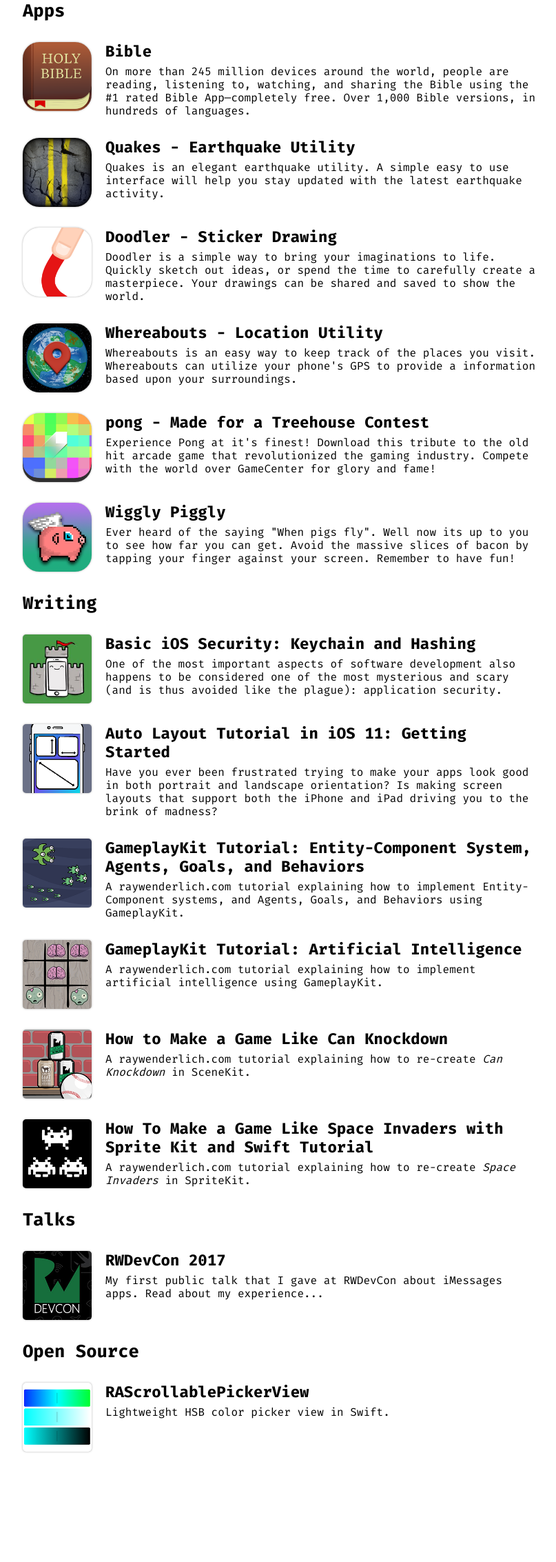
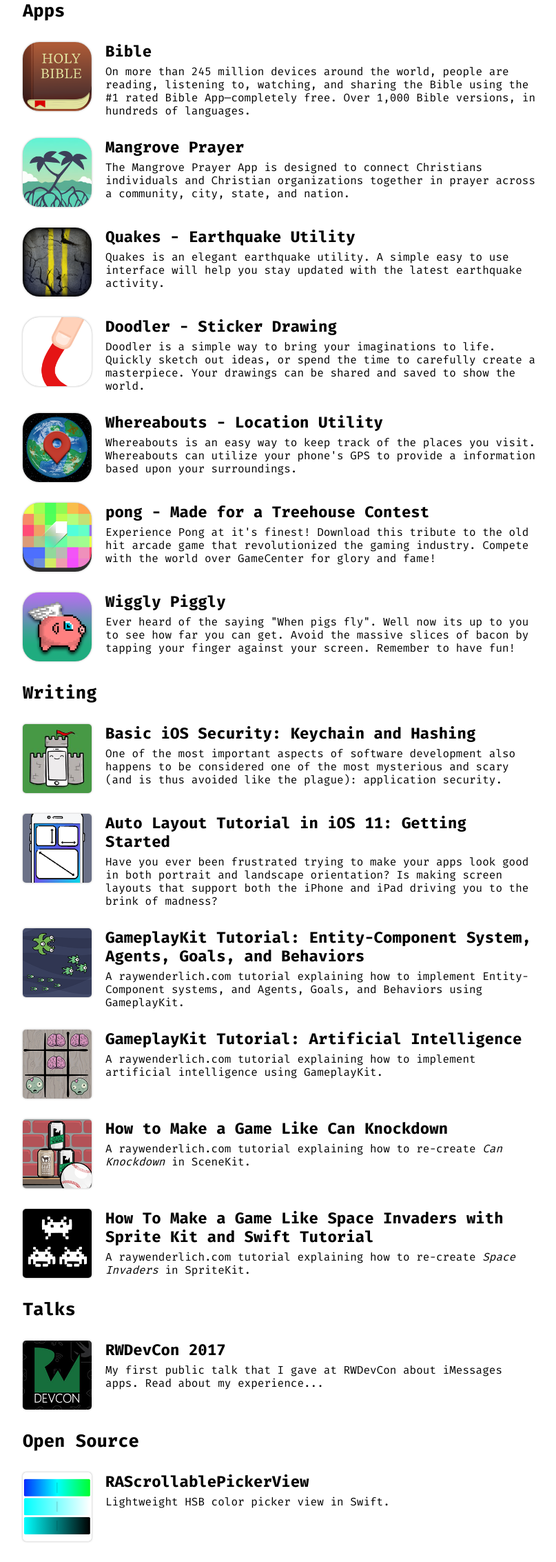
Before and after one commit to naturaln0va/ackermann-io, a Flask app: page /apps in a window 1280 px wide. Shown: the part 238-2503 px from the top of the page at 69% size, without its empty margins (232-1039 px from the left). Before the commit the page ends 2344 px from the top, so only its background shows below. Run offline with Flask 2, Linux system fonts and the light colour scheme; some libraries are stand-ins or nearby versions.

Commit message:
added the mangrove app to the portfolio page

```diff
--- a/app/templates/portfolio.html
+++ b/app/templates/portfolio.html
@@ -15,6 +15,13 @@
 				<img class="round" src="/static/assets/bible-icon.png">
 				<h2>Bible</h2>
 				<p>On more than 245 million devices around the world, people are reading, listening to, watching, and sharing the Bible using the #1 rated Bible App—completely free. Over 1,000 Bible versions, in hundreds of languages.</p>
+			</a>
+		</div>
+		<div class="content-item">
+			<a href="https://mangroveprayerapp.com">
+				<img class="round" src="/static/assets/mangrove-icon.jpg">
+				<h2>Mangrove Prayer</h2>
+				<p>The Mangrove Prayer App is designed to connect Christians individuals and Christian organizations together in prayer across a community, city, state, and nation.</p>
 			</a>
 		</div>
 		<div class="content-item">
```
Also changed, not shown: app/static/assets/mangrove-icon.jpg (added).
